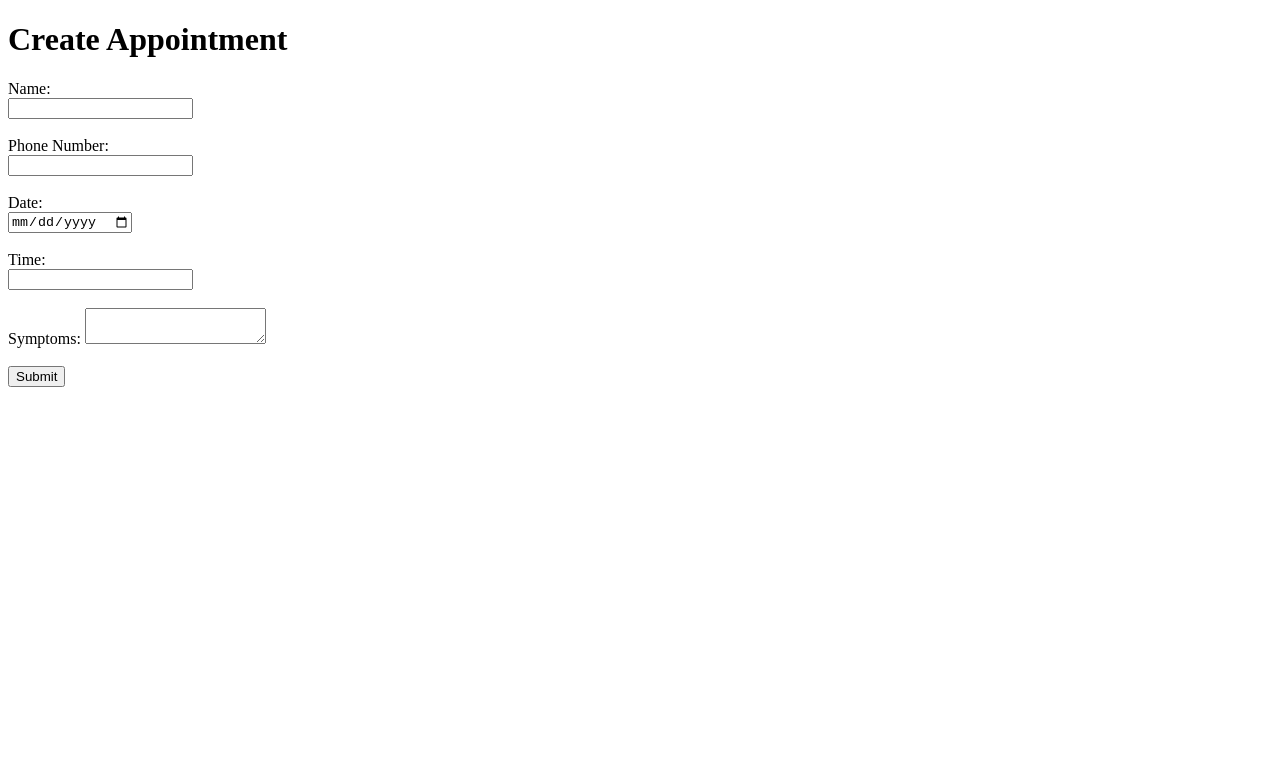
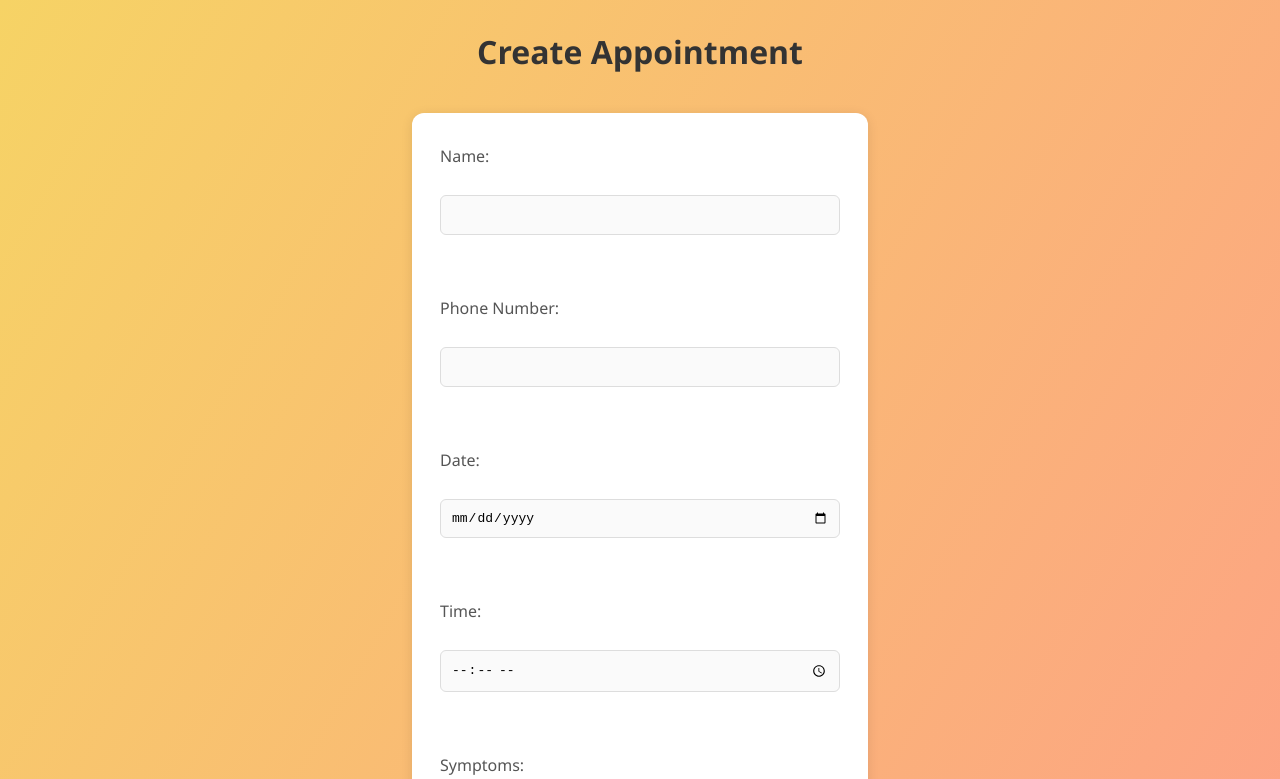
Before and after one commit to Kasyap18/Doctor-electron, an Electron app: page create.html in a window 1280 px wide. Shown: the top 779 px of the page. Drawn offline with Linux system fonts and the light colour scheme; no server answers.

Commit message:
create.html

```diff
--- a/create.html
+++ b/create.html
@@ -3,6 +3,66 @@
 <head>
     <meta charset="UTF-8">
     <meta name="viewport" content="width=device-width, initial-scale=1.0">
+    <style>
+        body {
+            font-family: 'Segoe UI', Arial, sans-serif;
+            background: linear-gradient(120deg, #f6d365 0%, #fda085 100%);
+            margin: 0;
+            padding: 0;
+            min-height: 100vh;
+        }
+        h1 {
+            text-align: center;
+            color: #333;
+            margin-top: 30px;
+        }
+        form {
+            background: #fff;
+            max-width: 400px;
+            margin: 40px auto;
+            padding: 32px 28px 24px 28px;
+            border-radius: 12px;
+            box-shadow: 0 2px 12px rgba(0,0,0,0.10);
+            display: flex;
+            flex-direction: column;
+        }
+        label {
+            margin-bottom: 6px;
+            color: #555;
+            font-weight: 500;
+        }
+        input[type="text"], input[type="tel"], input[type="date"], input[type="time"], textarea {
+            padding: 10px;
+            margin-bottom: 18px;
+            border: 1px solid #ddd;
+            border-radius: 6px;
+            font-size: 1em;
+            background: #fafafa;
+            transition: border 0.2s;
+        }
+        input[type="text"]:focus, input[type="tel"]:focus, input[type="date"]:focus, input[type="time"]:focus, textarea:focus {
+            border: 1.5px solid #fda085;
+            outline: none;
+        }
+        textarea {
+            min-height: 60px;
+            resize: vertical;
+        }
+        input[type="submit"] {
+            background: linear-gradient(90deg, #f6d365 0%, #fda085 100%);
+            color: #fff;
+            border: none;
+            border-radius: 6px;
+            padding: 12px 0;
+            font-size: 1.1em;
+            font-weight: bold;
+            cursor: pointer;
+            transition: background 0.2s;
+        }
+        input[type="submit"]:hover {
+            background: linear-gradient(90deg, #fda085 0%, #f6d365 100%);
+        }
+    </style>
 </head>
 <body>
     <h1>Create Appointment</h1>
@@ -17,13 +77,14 @@
         <input type="date" name="date" required><br><br>
 
         <label for="hour">Time:</label><br>
-        <input type="text" name="time" required><br><br>
+        <input type="time" name="time" required><br><br>
 
         <label for="symptoms">Symptoms:</label>
         <textarea name="symptoms" required></textarea><br><br>
 
         <input type="submit" name="submit">
     </form>
+    <div id="message" style="max-width:400px;margin:20px auto 0 auto;text-align:center;font-weight:bold;"></div>
 
     <script>
         const electron = require("electron");
@@ -31,18 +92,30 @@
 
 
         const form = document.getElementById("form");
-        const elements = {};
+        const messageDiv = document.getElementById("message");
 
         form.addEventListener("submit", event => {
             event.preventDefault();
+            console.log("inside submit event");
 
+            const elements = {};
             for(let i = 0; i < form.elements.length; i++) {
                 if (form.elements[i].type !== "submit") {
                     elements[form.elements[i].name] = form.elements[i].value;
                 }
-                ipcRenderer.send("appointment:create", elements);
             }
+            ipcRenderer.send('appointment:create', elements);
+        });
 
+        ipcRenderer.on('appointment:result', (event, result) => {
+            if (result.success) {
+                messageDiv.style.color = '#27ae60';
+                messageDiv.textContent = 'Appointment Successful!';
+                form.reset();
+            } else {
+                messageDiv.style.color = '#c0392b';
+                messageDiv.textContent = result.message || 'Appointment could not be created.';
+            }
         });
     </script>
 </body>
```
